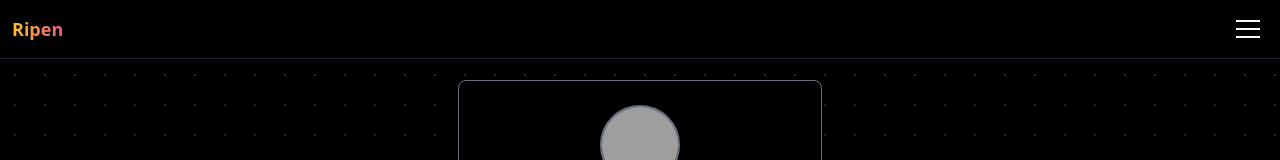
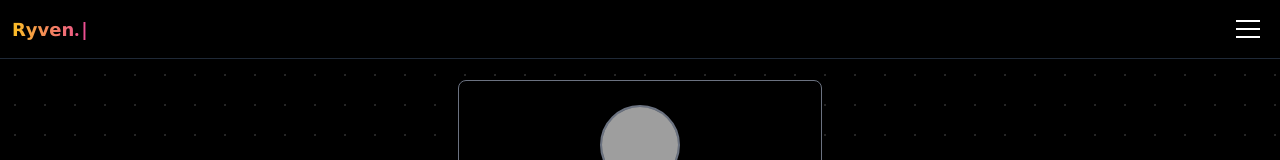
Before and after one commit to ryven29/bio-link, a Next.js app: page / in a window 1280 px wide. Shown: the top 160 px of the page. Built offline with nearby package versions, Linux system fonts and the light colour scheme; grey boxes are pictures that could not be loaded; a web font is replaced by a local one.

Commit message:
Update Typing.js

```diff
--- a/app/components/Typing.js
+++ b/app/components/Typing.js
@@ -9,7 +9,7 @@ export default function Typing() {
       script.async = true
       script.onload = () => {
         new window.Typed(".typing", {
-          strings: ["Ryven", "Ryzen", "Ripen"],
+          strings: ["𝗥𝘆𝘃𝗲𝗻.", "𝗥𝘆𝘇𝗲𝗻."],
           typeSpeed: 20,
           backSpeed: 20,
           loop: true,
```
